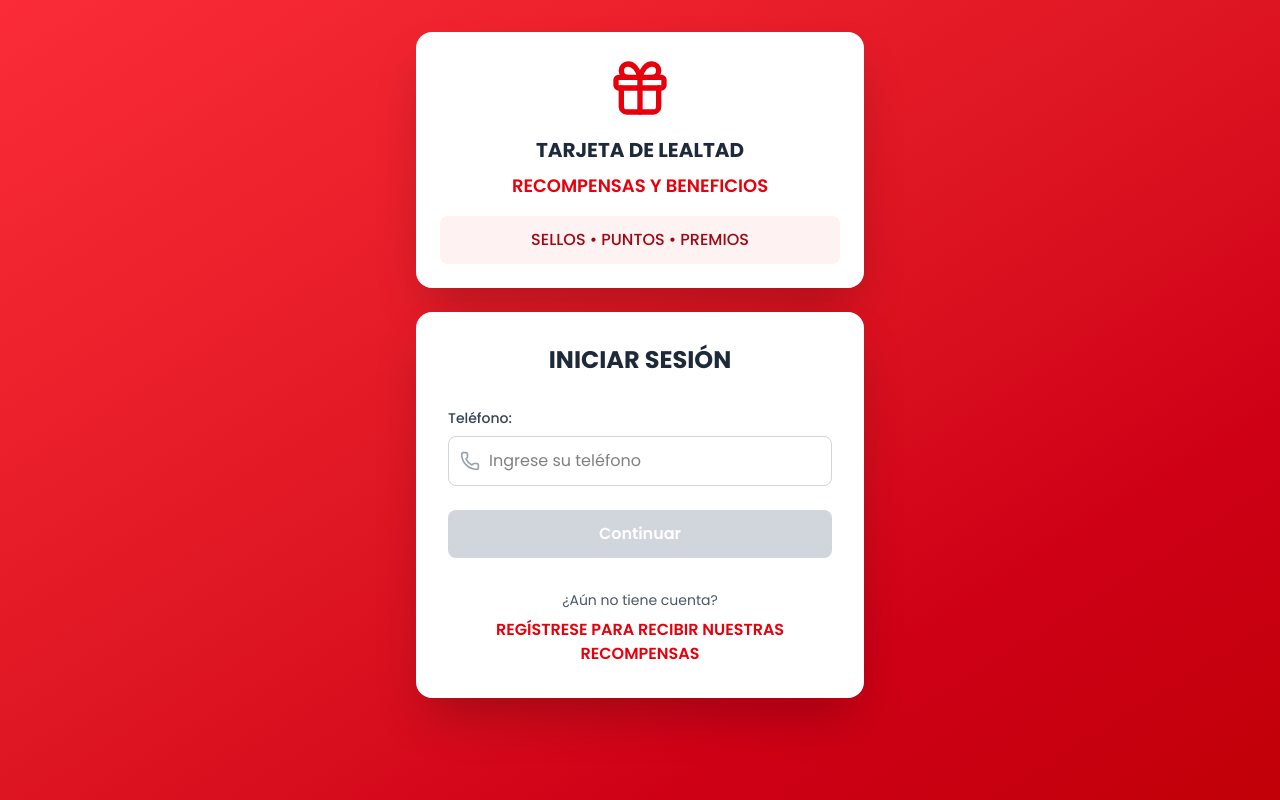
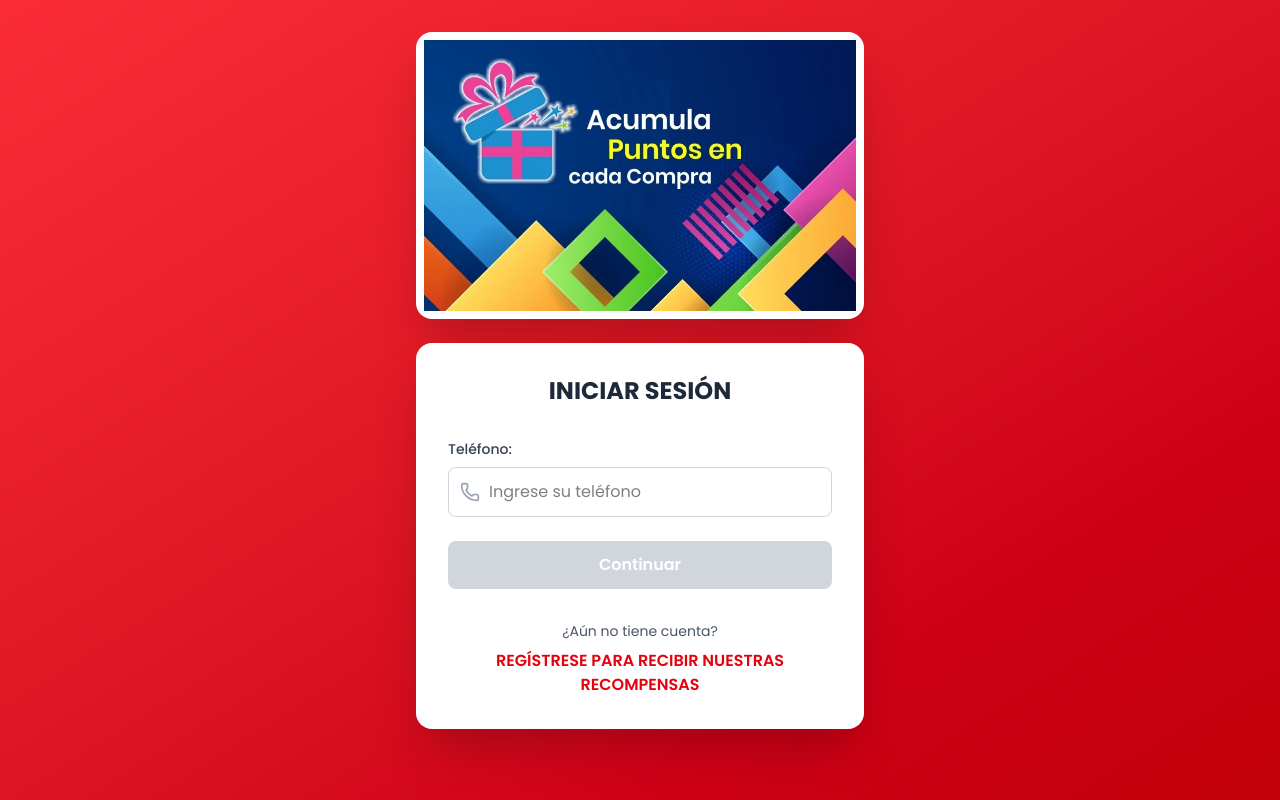
Before and after one commit to GerardoARHernandez/TarjetHerramientas, a React (Vite) app: page /client/login in a window 1280 px wide. Built offline with nearby package versions, Linux system fonts and the light colour scheme.

Commit message:
Update: Imagen para Login clientes y url base es clients

```diff
--- a/src/App.jsx
+++ b/src/App.jsx
@@ -14,7 +14,7 @@ const App = () => {
         <Router>
           <div className="min-h-screen bg-blue-100">
             <Routes>
-              <Route index element={<Navigate to="/points-admin" replace />} />
+              <Route index element={<Navigate to="/client" replace />} />
 
               {/* Página 1: Admin de Puntos */}
               <Route
@@ -36,7 +36,7 @@ const App = () => {
               {/* Ruta por defecto para URLs no encontradas */}
               <Route
                 path="*"
-                element={<Navigate to="/points-admin" replace />}
+                element={<Navigate to="/client" replace />}
               />
             </Routes>
           </div>
--- a/src/apps/puntos-cliente/routes.jsx
+++ b/src/apps/puntos-cliente/routes.jsx
@@ -5,22 +5,24 @@ import Stamps from './views/Stamps';
 import Points from './views/Points';
 
 const ClientPointsRoutes = () => {
-
   const isAuthenticated = localStorage.getItem('isAuthenticated') === 'true';
 
   return (
     <Routes>
-        <Route path="/login" element={<Login />} />
-        <Route path="/register" element={<Register />} />
+      <Route path="login" element={<Login />} />
+      <Route path="register" element={<Register />} />
       <Route
         path="/stamps"
-          element={isAuthenticated ? <Stamps /> : <Navigate to="/login" />}
+        element={isAuthenticated ? <Stamps /> : <Navigate to="login" />}
       />
       <Route
         path="/points"
-          element={isAuthenticated ? <Points /> : <Navigate to="/login" />}
+        element={isAuthenticated ? <Points /> : <Navigate to="login" />}
       />
-        <Route path="/" element={<Navigate to="/login" />} />
+      <Route
+        path="/"
+        element={isAuthenticated ? <Navigate to="points" /> : <Navigate to="login" />}
+      />
     </Routes>
   );
 };
--- a/src/apps/puntos-cliente/views/Login.jsx
+++ b/src/apps/puntos-cliente/views/Login.jsx
@@ -30,19 +30,8 @@ const Login = () => {
     <div className="min-h-screen bg-gradient-to-br from-red-500 to-red-700 px-4 py-8">
       <div className="max-w-md mx-auto">
         {/* Loyalty Card Header */}
-        <div className="bg-white rounded-2xl shadow-2xl p-6 mb-6">
-          <div className="text-center">
-            <Gift className="mx-auto w-16 h-16 text-red-600 mb-4" />
-            <h1 className="text-xl font-bold text-gray-800 mb-2">
-              TARJETA DE LEALTAD
-            </h1>
-            <h2 className="text-lg font-semibold text-red-600">
-              RECOMPENSAS Y BENEFICIOS
-            </h2>
-            <div className="mt-4 bg-red-50 rounded-lg p-3">
-              <p className="text-red-800 font-medium">SELLOS • PUNTOS • PREMIOS</p>
-            </div>
-          </div>
+        <div className="bg-white rounded-2xl shadow-2xl p-2 mb-6">
+          <img src="/images/header-client.jpeg" alt="Header de Cliente" />
         </div>
 
         {/* Login Form Card */}
```
Also changed, not shown: public/images/header-client.jpeg (added). Lines whose indentation alone changed are shown as unchanged.
